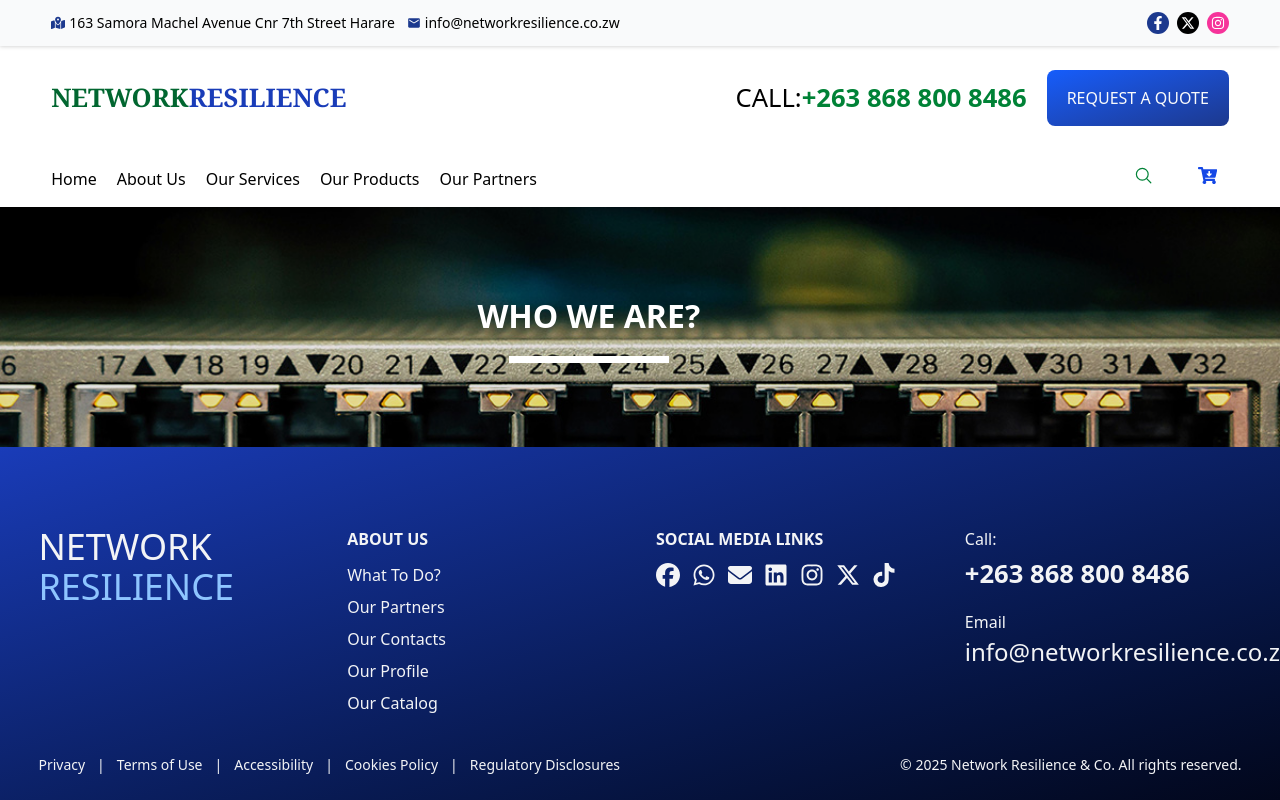
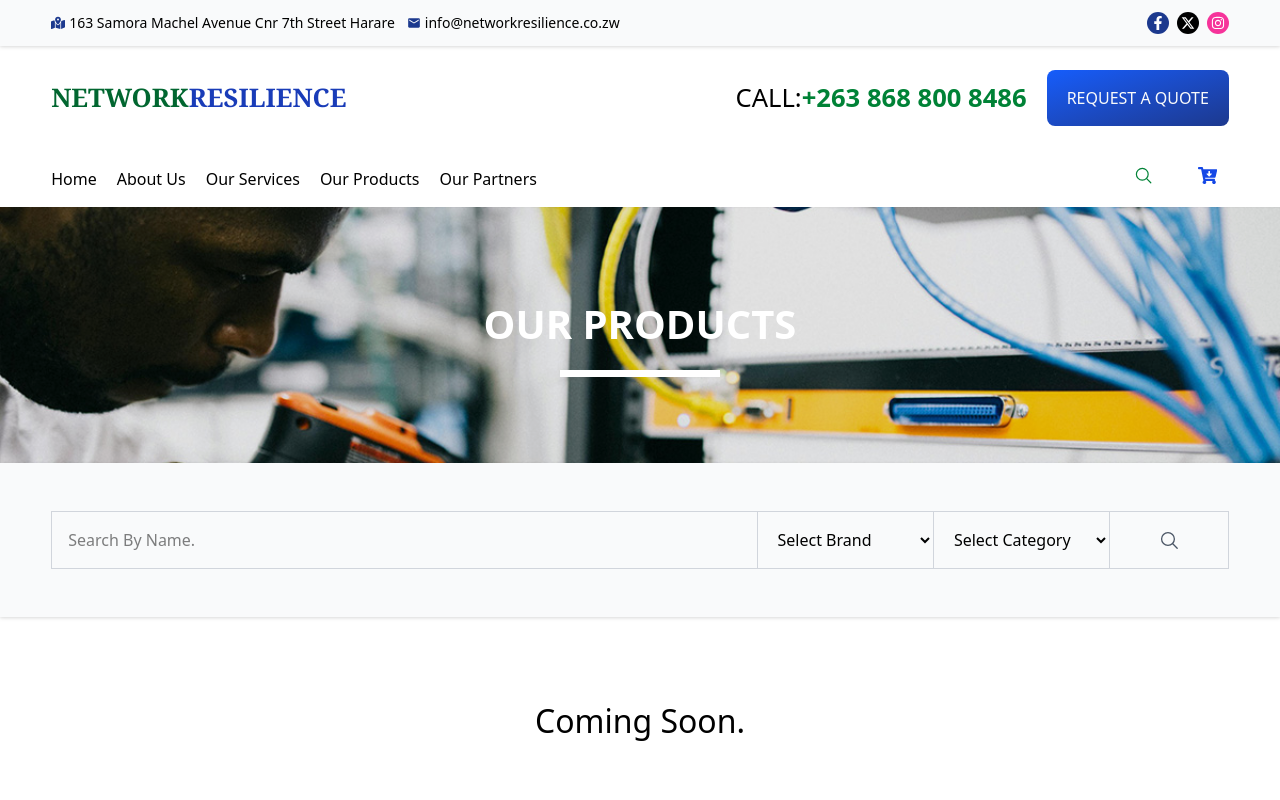
Before and after one commit to markchovava/next-network-resili, a Next.js app: page /product in a window 1280 px wide. Shown: the top 800 px of the page. Built offline with nearby package versions, Linux system fonts and the light colour scheme.

Commit message:
Working on Prod

```diff
--- /dev/null
+++ b/src/app/_components/ComingSoon.jsx
@@ -0,0 +1,13 @@
+import React from 'react'
+
+export default function ComingSoon() {
+  return (
+    <>
+     <section className='w-full py-[5rem]'>
+        <div className='w-[92%] mx-auto flex items-center justify-center'>
+            <h2 className='text-[2rem] text-center'>Coming Soon.</h2>
+        </div>
+    </section>
+    </>
+  )
+}
--- /dev/null
+++ b/src/app/_components/SectionContact.jsx
@@ -0,0 +1,33 @@
+import Link from 'next/link'
+import React from 'react'
+
+
+
+export default function SectionContact() {
+  return (
+    <>
+    <section
+      className="w-[100%] h-[35rem] lg:h-[25rem] relative bg-fixed bg-cover bg-green-800"
+      style={{backgroundImage: `url('/assets/img/01.jpg')`,}}>
+        <div className="absolute z-10 w-[100%] h-[100%] bg-black opacity-30">
+        </div>
+        <div className="py-[5rem] absolute z-20 w-full text-white mx-auto flex flex-col items-center justify-center ">
+            <h2 className="text-center text-[2rem] font-extrabold uppercase mb-4">
+              Engage Us For Free Consultation.
+            </h2>
+            <hr className="w-[10rem] border-white border-b border-[0.4rem]" />
+
+            <p className="py-6 text-center text-[1.4rem] w-[60%]">
+              Our business is to accelerate yours by equiping you with all you need to run smarter.
+            </p>
+
+            <Link href="#">
+              <button className="uppercase px-12 py-4 text-lg rounded-2xl bg-gradient-to-br from-green-500 to-blue-900 text-white ease-in-out duration-300 transition-all hover:drop-shadow-lg hover:scale-110 hover:bg-gradient-to-br hover:from-blue-500 hover:to-blue-950">
+                Call Us Now
+              </button>
+            </Link>
+        </div>
+    </section>
+    </>
+  )
+}
--- a/src/app/about/page.jsx
+++ b/src/app/about/page.jsx
@@ -2,17 +2,18 @@ import Image from 'next/image'
 import Link from 'next/link'
 import React from 'react'
 import { FaArrowRightLong } from 'react-icons/fa6'
+import SectionContact from '../_components/SectionContact'
 
 export default function page() {
   return (
     <>
     {/* TITLE */}
     <section
-      className="w-[100%] h-[15rem] relative bg-fixed bg-cover text-white bg-blue-800"
-      style={{backgroundImage: `url('/assets/img/01.jpg')`}}>
+      className="w-[100%] h-[16rem] relative bg-fixed bg-cover text-white bg-blue-800"
+      style={{backgroundImage: `url('/assets/img/05.jpg')`}}>
         <div className='absolute w-[100%] h-[100%] z-10 bg-black opacity-10'></div>
         <div className='absolute w-full z-20 mx-auto h-[100%] flex flex-col items-center justify-center'>
-            <h2 className="text-center  text-[2rem] font-extrabold mb-4">WHO WE ARE?</h2>
+            <h2 className="text-center uppercase text-[2.5rem] font-extrabold mb-4">About Us</h2>
             <hr className="w-[10rem] border-b border-[0.4rem]" />
         </div>
       </section>
@@ -85,28 +86,7 @@ export default function page() {
 
 
 
-    <section
-      className="w-[100%] h-[35rem] lg:h-[25rem] relative bg-fixed bg-cover bg-green-800"
-      style={{backgroundImage: `url('/assets/img/03.png')`,}}>
-        <div className="absolute z-10 w-[100%] h-[100%] bg-black opacity-30">
-        </div>
-        <div className="py-[5rem] absolute z-20 w-[92%] text-white mx-auto flex flex-col items-center justify-center ">
-            <h2 className="text-center text-[2rem] font-extrabold uppercase mb-4">
-              Engage Us For Free Consultation.
-            </h2>
-            <hr className="w-[10rem] border-white border-b border-[0.4rem]" />
-
-            <p className="py-6 text-center text-[1.4rem] w-[60%]">
-              Our business is to accelerate yours by equiping you with all you need to run smarter.
-            </p>
-
-            <Link href="#">
-              <button className="uppercase px-12 py-4 text-lg rounded-2xl bg-gradient-to-br from-green-500 to-blue-900 text-white ease-in-out duration-300 transition-all hover:drop-shadow-lg hover:scale-110 hover:bg-gradient-to-br hover:from-blue-500 hover:to-blue-950">
-                Call Us Now
-              </button>
-            </Link>
-        </div>
-    </section>
+    <SectionContact />
 
 
 
--- a/src/app/contact/page.jsx
+++ b/src/app/contact/page.jsx
@@ -6,9 +6,9 @@ export default function page() {
      {/* TITLE */}
     <section
       className="w-[100%] h-[15rem] relative bg-fixed bg-cover text-white bg-blue-800"
-      style={{backgroundImage: `url('/assets/img/02.jpg')`}}>
+      style={{backgroundImage: `url('/assets/img/05.jpg')`}}>
         <div className='absolute w-[100%] h-[100%] z-10 bg-black opacity-10'></div>
-        <div className='absolute z-20 mx-auto h-[100%] w-[92%] flex flex-col items-center justify-center'>
+        <div className='absolute z-20 mx-auto h-[100%] w-full flex flex-col items-center justify-center'>
             <h2 className="text-center  text-[2rem] font-extrabold mb-4">WHO WE ARE?</h2>
             <hr className="w-[10rem] border-b border-[0.4rem]" />
         </div>
--- a/src/app/layout.js
+++ b/src/app/layout.js
@@ -6,8 +6,8 @@ import Footer from "./_components/Footer";
 
 
 export const metadata = {
-  title: "Create Next App",
-  description: "Generated by create next app",
+  title: "Network Resilience",
+  description: "Network Resilience Website",
 };
 
 export default function RootLayout({ children }) {
--- /dev/null
+++ b/src/app/partner/page.jsx
@@ -0,0 +1,25 @@
+import React from 'react'
+import ComingSoon from '../_components/ComingSoon'
+import SectionContact from '../_components/SectionContact'
+
+export default function page() {
+  return (
+    <>
+    {/* TITLE */}
+    <section
+      className="w-[100%] h-[15rem] relative bg-fixed bg-cover text-white bg-blue-800"
+      style={{backgroundImage: `url('/assets/img/01.jpg')`}}>
+        <div className='absolute w-[100%] h-[100%] z-10 bg-black opacity-10'></div>
+        <div className='absolute w-full z-20 mx-auto h-[100%] flex flex-col items-center justify-center'>
+            <h2 className="text-center  text-[2rem] font-extrabold mb-4">Our Partners?</h2>
+            <hr className="w-[10rem] border-b border-[0.4rem]" />
+        </div>
+    </section>
+
+   <ComingSoon />
+
+   <SectionContact />
+
+    </>
+  )
+}
--- a/src/app/product/page.jsx
+++ b/src/app/product/page.jsx
@@ -1,18 +1,56 @@
 import React from 'react'
+import ComingSoon from '../_components/ComingSoon'
+import SectionContact from '../_components/SectionContact'
+import { IoSearchOutline } from 'react-icons/io5'
 
 export default function page() {
   return (
     <>
      {/* TITLE */}
     <section
-      className="w-[100%] h-[15rem] relative bg-fixed bg-cover text-white bg-blue-800"
-      style={{backgroundImage: `url('/assets/img/02.jpg')`}}>
+      className="w-[100%] h-[16rem] relative bg-fixed bg-cover text-white bg-blue-800"
+      style={{backgroundImage: `url('/assets/img/03.jpg')`}}>
         <div className='absolute w-[100%] h-[100%] z-10 bg-black opacity-10'></div>
-        <div className='absolute z-20 mx-auto h-[100%] w-[92%] flex flex-col items-center justify-center'>
-            <h2 className="text-center  text-[2rem] font-extrabold mb-4">WHO WE ARE?</h2>
+        <div className='absolute z-20 mx-auto h-[100%] w-full flex flex-col items-center justify-center'>
+            <h2 className="text-center uppercase text-[2.5rem] font-extrabold mb-4">Our Products</h2>
             <hr className="w-[10rem] border-b border-[0.4rem]" />
         </div>
       </section>
+
+      <section className='w-full bg-gray-50 drop-shadow py-[3rem]'>
+        <div className='mx-auto w-[92%] border border-gray-300 flex lg:flex-row flex-col items-center justify-start'>
+          <div className='lg:w-[60%] w-[100%] lg:border-r lg:border-b-0 border-b border-gray-300'>
+            <input
+            type='text'
+            placeholder='Search By Name.'
+            className='w-[100%] outline-none py-4 px-4' />
+          </div>
+          <div className='lg:w-[15%] w-[100%] h-[100%] lg:border-r lg:border-b-0 border-b border-gray-300'>
+            <select className='w-[100%] h-[100%] outline-none py-4 px-4'>
+              <option>Select Brand</option>
+              <option value="HP">HP</option>
+              <option value="Dell">Dell</option>
+              <option value="Huawei">Huawei</option>
+            </select>
+          </div>
+          <div className='lg:w-[15%] w-[100%] h-[100%] lg:border-r lg:border-b-0 border-b border-gray-300'>
+            <select className='w-[100%] h-[100%] outline-none py-4 px-4'>
+              <option>Select Category</option>
+              <option value="HP">Routers</option>
+              <option value="Dell">Phones</option>
+              <option value="Huawei">Computer</option>
+              <option value="Huawei">CCTV</option>
+            </select>
+          </div>
+          <button className='group cursor-pointer text-center lg:w-[10%] w-[100%] h-[100%] flex items-center justify-center p-4'>
+            <IoSearchOutline className='text-[1.3rem] text-gray-600 group-hover:text-gray-950 group-hover:scale-110 transition-all ease-in-out duration-300' />
+          </button>
+        </div>
+      </section>
+
+      <ComingSoon />
+
+      <SectionContact />
     </>
   )
 }
```
Also changed, not shown: src/app/service/page.jsx (+11 -34 lines).
